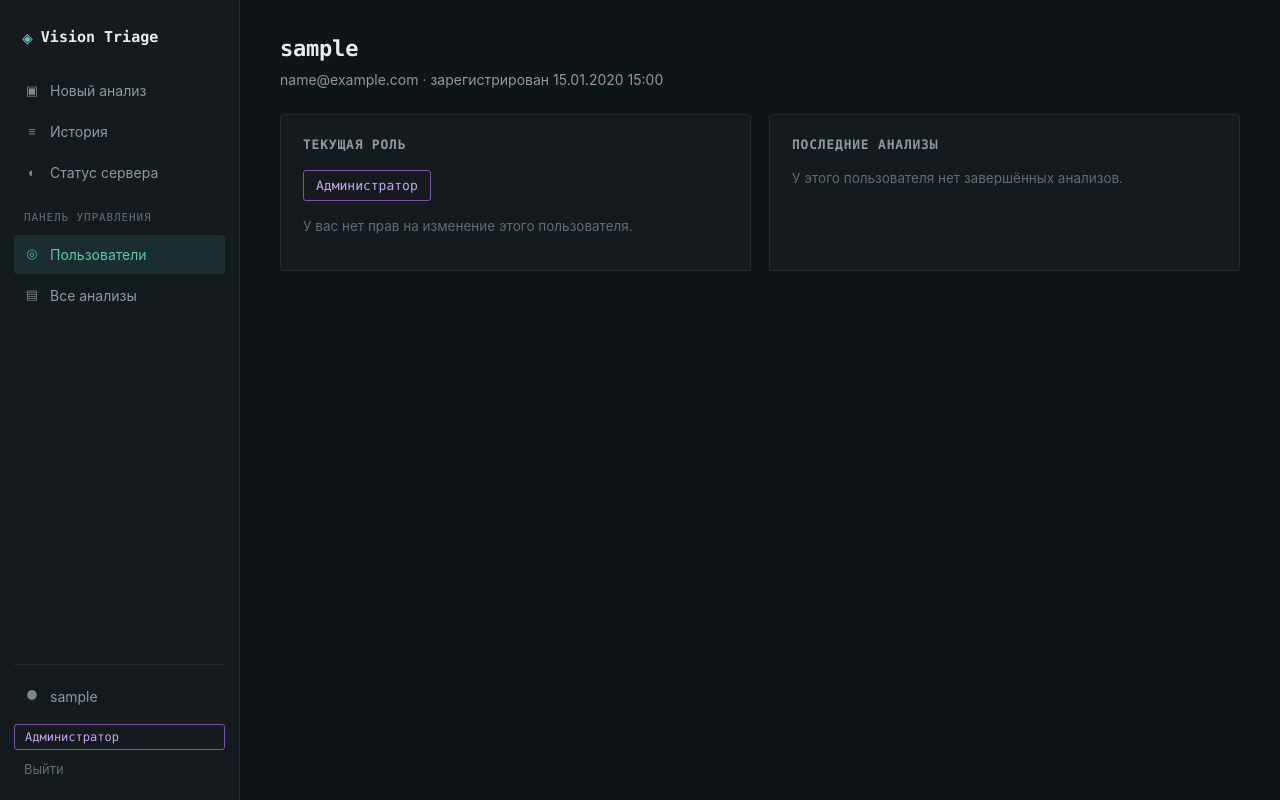
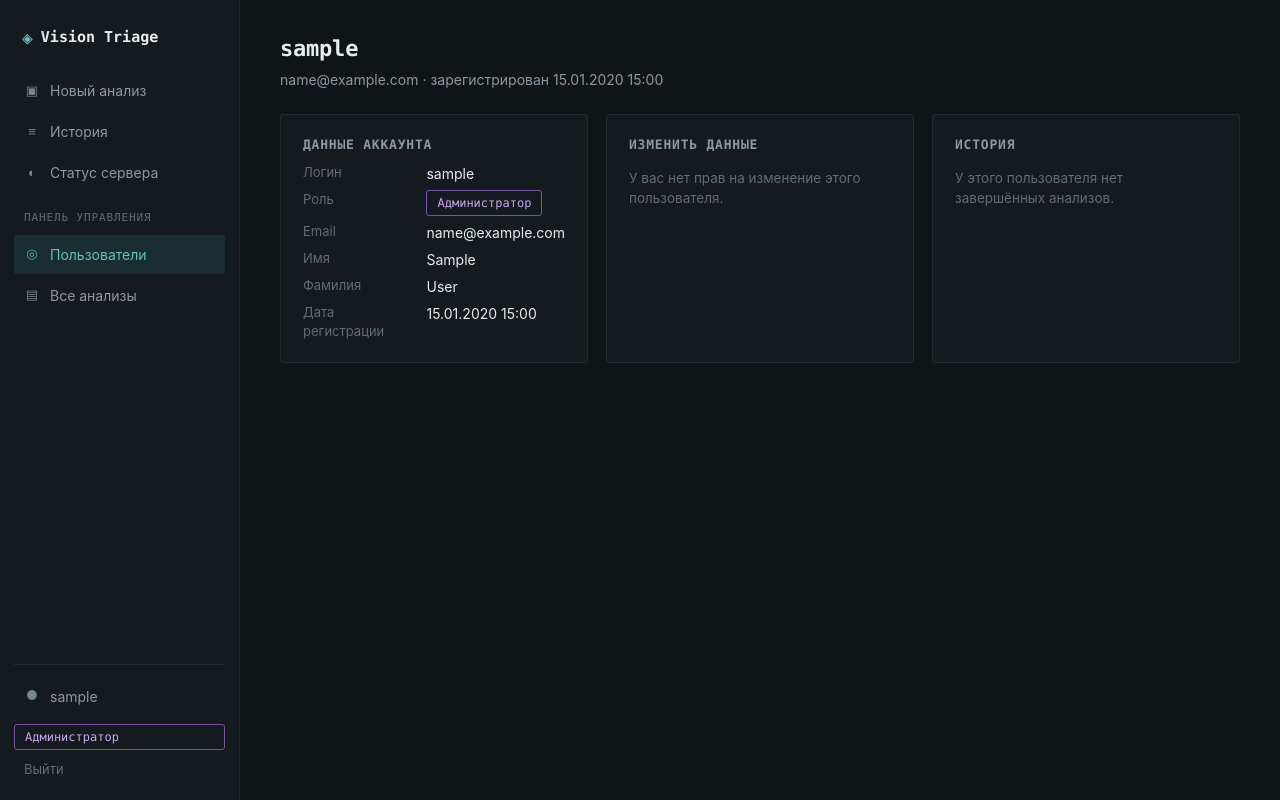
Before and after one commit to Nikyro220/vision_analyzer, a Flask app: page /panel/users/1/ in a window 1280 px wide. Run offline with Flask 3, Linux system fonts and the light colour scheme; a user stored in the database is signed in; tables that the repository leaves empty hold one stand-in row (values such as "Sample post"); some libraries are stand-ins or nearby versions.

Commit message:
better users

```diff
--- a/vision_app/blueprints/panel.py
+++ b/vision_app/blueprints/panel.py
@@ -9,7 +9,8 @@ from sqlalchemy.orm import joinedload
 
 from ..decorators import head_admin_required, staff_required
 from ..extensions import db
-from ..history import delete_finished
+from ..forms import AccountForm, DeleteAccountForm
+from ..history import delete_finished, delete_user_account
 from ..settings_store import (
     RUNTIME_SETTINGS,
     get_runtime_setting,
@@ -107,6 +108,10 @@ def user_detail(pk: int):
     ).all()
     history_count = db.session.scalar(select(func.count(AnalysisResult.id)).where(*finished))
 
+    edit_form = AccountForm(obj=target, current_id=target.id)
+    delete_form = DeleteAccountForm()
+    delete_sql = f"DELETE FROM users WHERE id = {target.id};"
+
     return render_template(
         "panel/user_detail.html",
         target=target,
@@ -115,7 +120,59 @@ def user_detail(pk: int):
         analyses=analyses,
         history_count=history_count,
         all_roles=ROLE_CHOICES,
+        edit_form=edit_form,
+        delete_form=delete_form,
+        delete_sql=delete_sql,
     )
+
+
+@bp.route("/users/<int:pk>/edit/", methods=["POST"])
+@staff_required
+def user_edit(pk: int):
+    """Изменение данных аккаунта (логин/email/имя/фамилия) со стороны админа."""
+    target = db.get_or_404(User, pk)
+
+    if not current_user.can_manage(target):
+        flash("У вас нет прав на изменение этого пользователя.", "error")
+        return redirect(url_for("panel.user_detail", pk=target.id))
+
+    form = AccountForm(current_id=target.id)
+    if form.validate_on_submit():
+        target.username = form.username.data.strip()
+        target.email = (form.email.data or "").strip()
+        target.first_name = (form.first_name.data or "").strip()
+        target.last_name = (form.last_name.data or "").strip()
+        db.session.commit()
+        flash(f"Данные пользователя «{target.username}» обновлены.", "success")
+    else:
+        for field_errors in form.errors.values():
+            for error in field_errors:
+                flash(error, "error")
+
+    return redirect(url_for("panel.user_detail", pk=target.id))
+
+
+@bp.route("/users/<int:pk>/delete/", methods=["POST"])
+@staff_required
+def user_delete(pk: int):
+    """Удаление аккаунта пользователя админом — с ручным подтверждением SQL-командой."""
+    target = db.get_or_404(User, pk)
+
+    if not current_user.can_manage(target):
+        flash("У вас нет прав на удаление этого пользователя.", "error")
+        return redirect(url_for("panel.user_detail", pk=target.id))
+
+    delete_sql = f"DELETE FROM users WHERE id = {target.id};"
+    form = DeleteAccountForm()
+
+    if form.validate_on_submit() and (form.confirm_sql.data or "").strip() == delete_sql:
+        username = target.username
+        delete_user_account(target)
+        flash(f"Аккаунт «{username}» удалён.", "success")
+        return redirect(url_for("panel.users_list"))
+
+    flash("Команда подтверждения введена неверно. Аккаунт не удалён.", "error")
+    return redirect(url_for("panel.user_detail", pk=target.id))
 
 
 @bp.route("/users/<int:pk>/set-role/", methods=["POST"])
--- a/vision_app/forms.py
+++ b/vision_app/forms.py
@@ -106,17 +106,54 @@ class LoginForm(FlaskForm):
     )
 
 
-class ProfileForm(FlaskForm):
+class AccountForm(FlaskForm):
+    """Редактирование данных аккаунта: свой профиль или (для админа) карточка пользователя."""
+
+    username = StringField(
+        "Ник",
+        validators=[
+            DataRequired("Введите логин."),
+            Length(max=150, message="Не более 150 символов."),
+            Regexp(r"^[\w.@+-]+$", message="Допустимы только буквы, цифры и символы @/./+/-/_"),
+        ],
+        render_kw={"placeholder": "Логин", "autocomplete": "username"},
+    )
     email = EmailField(
         "Email",
         validators=[Optional(), Email("Введите корректный адрес электронной почты."), Length(max=254)],
-        render_kw={"placeholder": "you@example.com"},
+        render_kw={"placeholder": "you@example.com", "autocomplete": "email"},
     )
     first_name = StringField(
         "Имя", validators=[Length(max=150)], render_kw={"placeholder": "Имя"}
     )
     last_name = StringField(
         "Фамилия", validators=[Length(max=150)], render_kw={"placeholder": "Фамилия"}
+    )
+
+    def __init__(self, *args, current_id: int | None = None, **kwargs):
+        """current_id — id редактируемого пользователя, чтобы не спотыкаться о его же логин."""
+        self._current_id = current_id
+        super().__init__(*args, **kwargs)
+
+    def validate_username(self, field):
+        stmt = select(func.count(User.id)).where(func.lower(User.username) == field.data.strip().lower())
+        if self._current_id is not None:
+            stmt = stmt.where(User.id != self._current_id)
+        if db.session.scalar(stmt):
+            raise ValidationError("Пользователь с таким логином уже существует.")
+
+
+# Обратная совместимость на случай, если что-то ещё импортирует старое имя.
+ProfileForm = AccountForm
+
+
+class DeleteAccountForm(FlaskForm):
+    """Подтверждение удаления аккаунта — тупо по приколу просим вручную ввести SQL-запрос."""
+
+    confirm_sql = StringField(
+        "Подтверждение",
+        validators=[DataRequired("Введите команду подтверждения.")],
+        render_kw={"placeholder": "DELETE FROM users WHERE id = ...;", "autocomplete": "off"},
     )
 
 
--- a/vision_app/models.py
+++ b/vision_app/models.py
@@ -134,11 +134,15 @@ class User(UserMixin, db.Model):
         return False
 
     def assignable_roles(self) -> list[str]:
-        """Какие роли self может назначать другим (в рамках can_manage)."""
+        """Какие роли self может назначать другим (в рамках can_manage).
+
+        «Заблокирован» сюда не входит — для блокировки есть отдельная
+        кнопка (toggle-block), а не выпадающий список ролей.
+        """
         if self.role == Role.HEAD_ADMIN:
-            return [Role.BLOCKED, Role.USER, Role.ADMIN, Role.HEAD_ADMIN]
+            return [Role.USER, Role.ADMIN, Role.HEAD_ADMIN]
         if self.role == Role.ADMIN:
-            return [Role.BLOCKED, Role.USER]
+            return [Role.USER]
         return []
 
     def __repr__(self) -> str:
--- a/vision_app/static/css/style.css
+++ b/vision_app/static/css/style.css
@@ -154,6 +154,7 @@ h1, h2, h3 {
     gap: 18px;
 }
 .panel-grid-uneven { grid-template-columns: 1.3fr 1fr; }
+.panel-grid-3 { grid-template-columns: repeat(3, 1fr); }
 
 .card {
     background: var(--bg-panel);
--- a/vision_app/templates/panel/user_detail.html
+++ b/vision_app/templates/panel/user_detail.html
@@ -6,10 +6,21 @@
     <p class="page-sub">{{ target.email or "Email не указан" }} · зарегистрирован {{ target.created_at|localdt('%d.%m.%Y %H:%M') }}</p>
 </div>
 
-<div class="panel-grid">
+<div class="panel-grid panel-grid-3">
     <div class="card">
-        <h2 class="card-title">Текущая роль</h2>
-        <p><span class="role-badge role-{{ target.role }} role-badge-lg">{{ target.role_display_ru }}</span></p>
+        <h2 class="card-title">Данные аккаунта</h2>
+        <dl class="def-list">
+            <dt>Логин</dt><dd>{{ target.username }}</dd>
+            <dt>Роль</dt><dd><span class="role-badge role-{{ target.role }}">{{ target.role_display_ru }}</span></dd>
+            <dt>Email</dt><dd>{{ target.email or "—" }}</dd>
+            <dt>Имя</dt><dd>{{ target.first_name or "—" }}</dd>
+            <dt>Фамилия</dt><dd>{{ target.last_name or "—" }}</dd>
+            <dt>Дата регистрации</dt><dd>{{ target.created_at|localdt('%d.%m.%Y %H:%M') }}</dd>
+        </dl>
+    </div>
+
+    <div class="card">
+        <h2 class="card-title">Изменить данные</h2>
 
         {% if can_manage and assignable_roles %}
         <form method="post" action="{{ url_for('panel.user_set_role', pk=target.id) }}" class="form form-inline">
@@ -37,10 +48,37 @@
             {% endif %}
         </form>
         {% endif %}
+
+        {% if can_manage %}
+        <h2 class="card-title">Данные профиля</h2>
+        <form method="post" action="{{ url_for('panel.user_edit', pk=target.id) }}" class="form" novalidate>
+            {{ edit_form.hidden_tag() }}
+            {% set form = edit_form %}
+            {% include "partials/form_fields.html" %}
+            <button type="submit" class="btn btn-primary">Сохранить</button>
+        </form>
+
+        <details class="danger-zone">
+            <summary>Удалить аккаунт</summary>
+            <div class="danger-zone-body">
+                <p class="danger-zone-hint">Это необратимо: аккаунт и вся история анализов пользователя «{{ target.username }}» будут удалены. Для подтверждения введите команду ниже вручную (скопировать её нельзя):</p>
+                <code class="sql-prompt no-select">{{ delete_sql }}</code>
+                <form method="post" action="{{ url_for('panel.user_delete', pk=target.id) }}" class="form"
+                      onsubmit="return confirm('Точно удалить аккаунт «{{ target.username }}»? Это нельзя отменить.')">
+                    {{ delete_form.hidden_tag() }}
+                    <div class="field">
+                        {{ delete_form.confirm_sql.label }}
+                        {{ delete_form.confirm_sql(autocomplete="off") }}
+                    </div>
+                    <button type="submit" class="btn btn-danger">Удалить аккаунт</button>
+                </form>
+            </div>
+        </details>
+        {% endif %}
     </div>
 
     <div class="card">
-        <h2 class="card-title">Последние анализы</h2>
+        <h2 class="card-title">История</h2>
         {% if analyses %}
         <ul class="mini-list">
             {% for item in analyses %}
--- a/vision_app/templates/panel/users.html
+++ b/vision_app/templates/panel/users.html
@@ -28,7 +28,7 @@
             </tr>
         </thead>
         <tbody>
-            {% for u in page.items %}
+            {% for u in page.items %}rwwww
             <tr onclick="window.location.href='{{ url_for('panel.user_detail', pk=u.id) }}';">
                 <td>{{ u.username }}</td>
                 <td>{{ u.email or "—" }}</td>
```
Also changed, not shown: other parts of vision_app/static/css/style.css (+25 -1 lines), vision_app/blueprints/accounts.py (+46 -5 lines), vision_app/history.py (+18 -1 lines), vision_app/templates/accounts/profile.html (+41 -2 lines).
